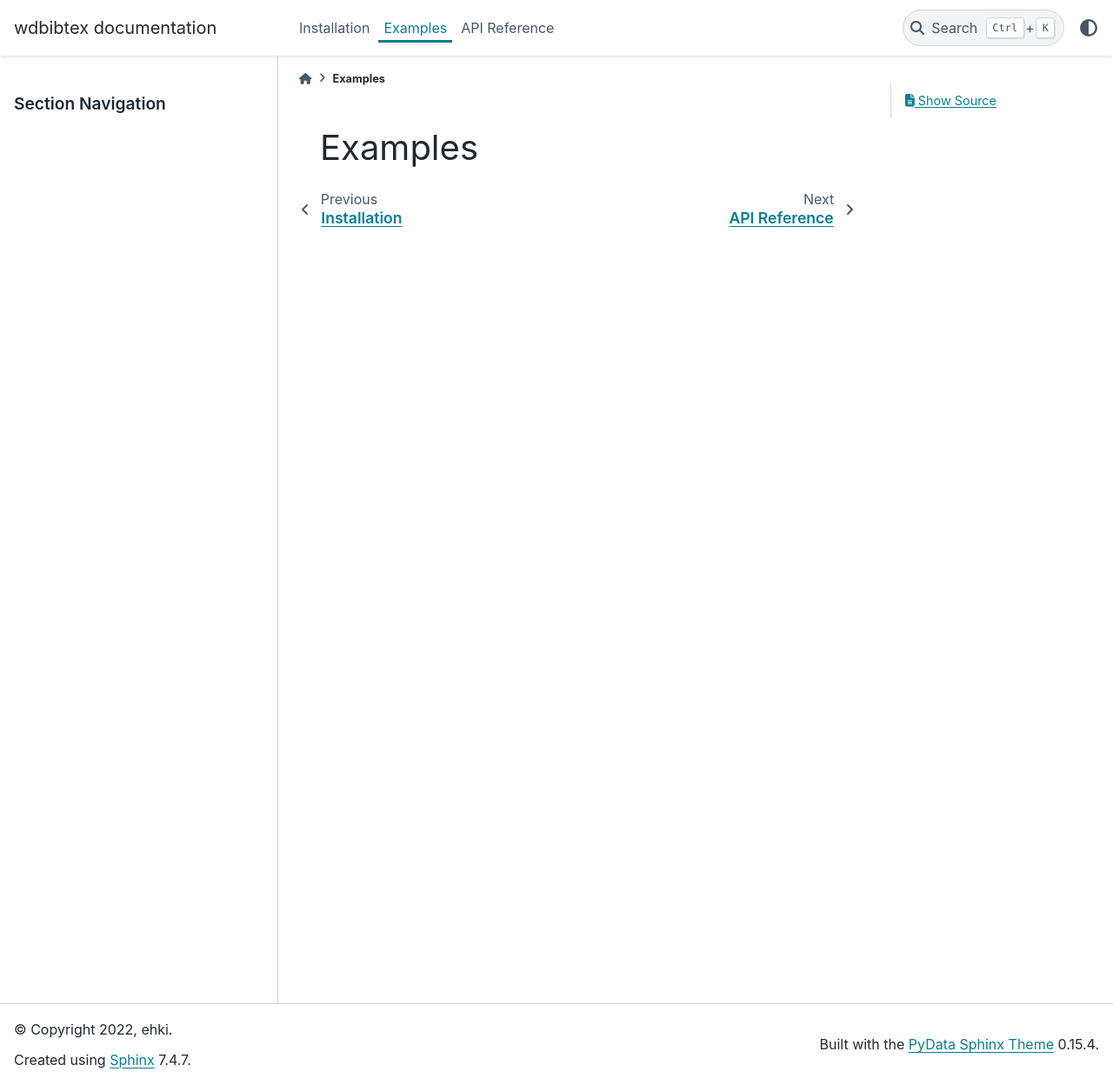
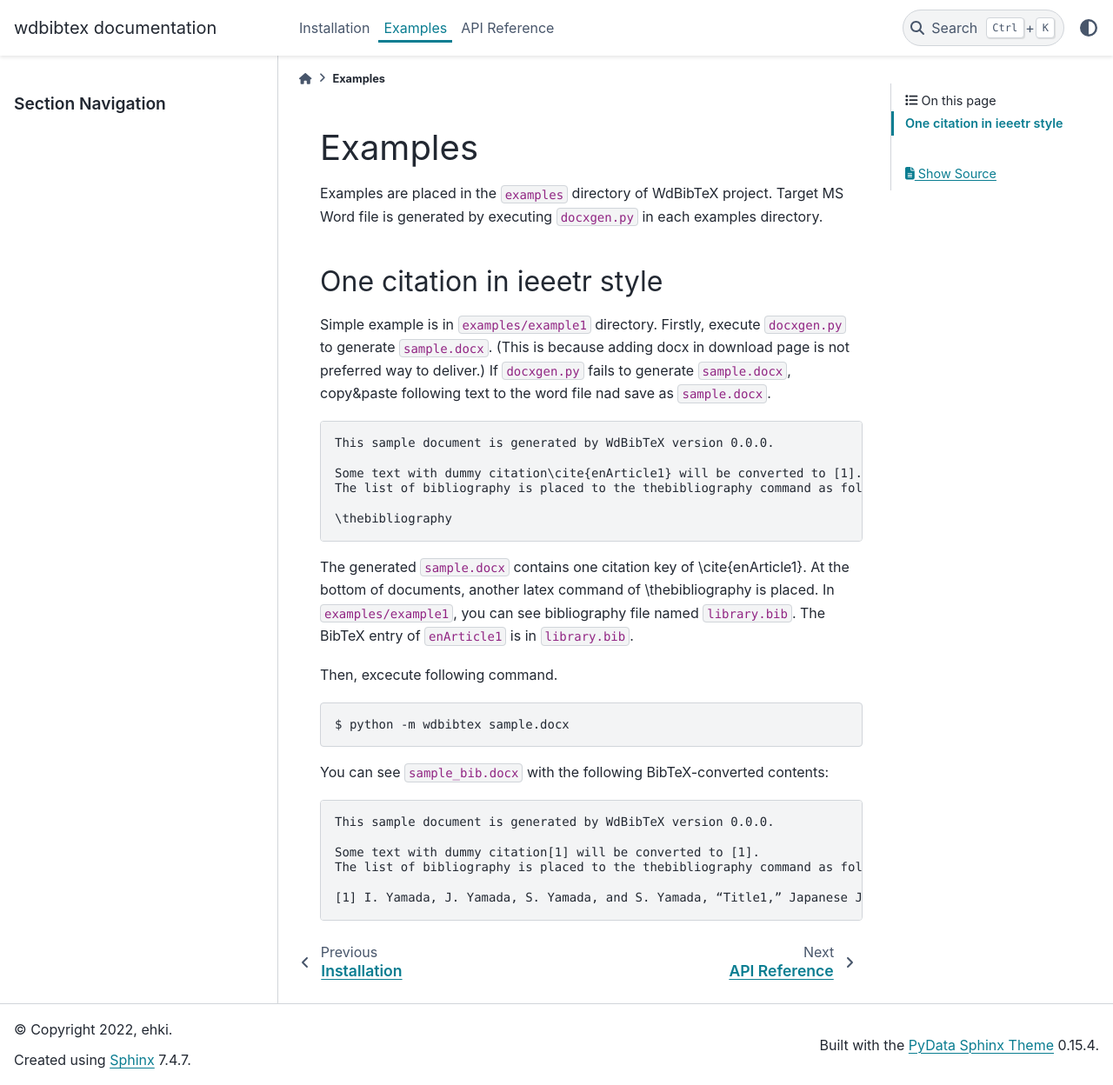
Before and after one commit to ehki/WdBibTeX, a Sphinx documentation site: the page built from docs/examples.rst, in a window 1280 px wide and 1248 px high. Shown: the whole window at 87% size. Built offline with Sphinx 7.4.7 and the PyData theme 0.15.4, drawn with Linux system fonts in a browser that asks for light colours.

Commit message:
Add example of ieeetr stylr

```diff
--- a/docs/examples.rst
+++ b/docs/examples.rst
@@ -1,2 +1,44 @@
 Examples
 ========
+
+Examples are placed in the ``examples`` directory of WdBibTeX project.
+Target MS Word file is generated by executing ``docxgen.py`` in each examples directory.
+
+
+One citation in ieeetr style
+----------------------------
+
+Simple example is in ``examples/example1`` directory.
+Firstly, execute ``docxgen.py`` to generate ``sample.docx``.
+(This is because adding docx in download page is not preferred way to deliver.)
+If ``docxgen.py`` fails to generate ``sample.docx``, copy&paste following text to the word file nad save as ``sample.docx``.
+
+.. code-block:: text
+
+    This sample document is generated by WdBibTeX version 0.0.0.
+
+    Some text with dummy citation\cite{enArticle1} will be converted to [1].
+    The list of bibliography is placed to the thebibliography command as follows:
+
+    \thebibliography
+
+The generated ``sample.docx`` contains one citation key of \\cite{enArticle1}. At the bottom of documents, another latex command of \\thebibliography is placed.
+In ``examples/example1``, you can see bibliography file named ``library.bib``.
+The BibTeX entry of ``enArticle1`` is in ``library.bib``.
+
+Then, excecute following command.
+
+.. code-block:: sh
+
+    $ python -m wdbibtex sample.docx
+
+You can see ``sample_bib.docx`` with the following BibTeX-converted contents:
+
+.. code-block:: text
+
+    This sample document is generated by WdBibTeX version 0.0.0.
+
+    Some text with dummy citation[1] will be converted to [1].
+    The list of bibliography is placed to the thebibliography command as follows:
+
+    [1] I. Yamada, J. Yamada, S. Yamada, and S. Yamada, “Title1,” Japanese Journal, vol. 15, pp. 20-30, march 2019.
```
